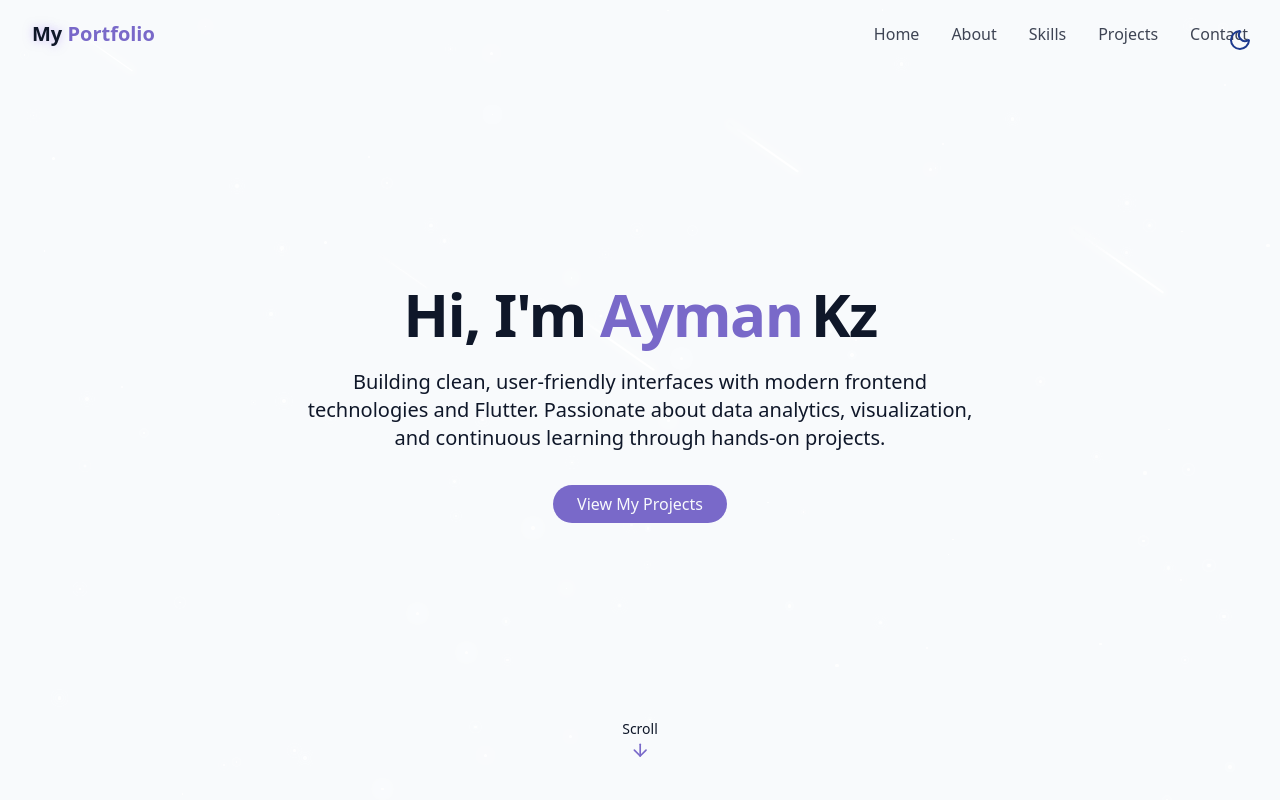
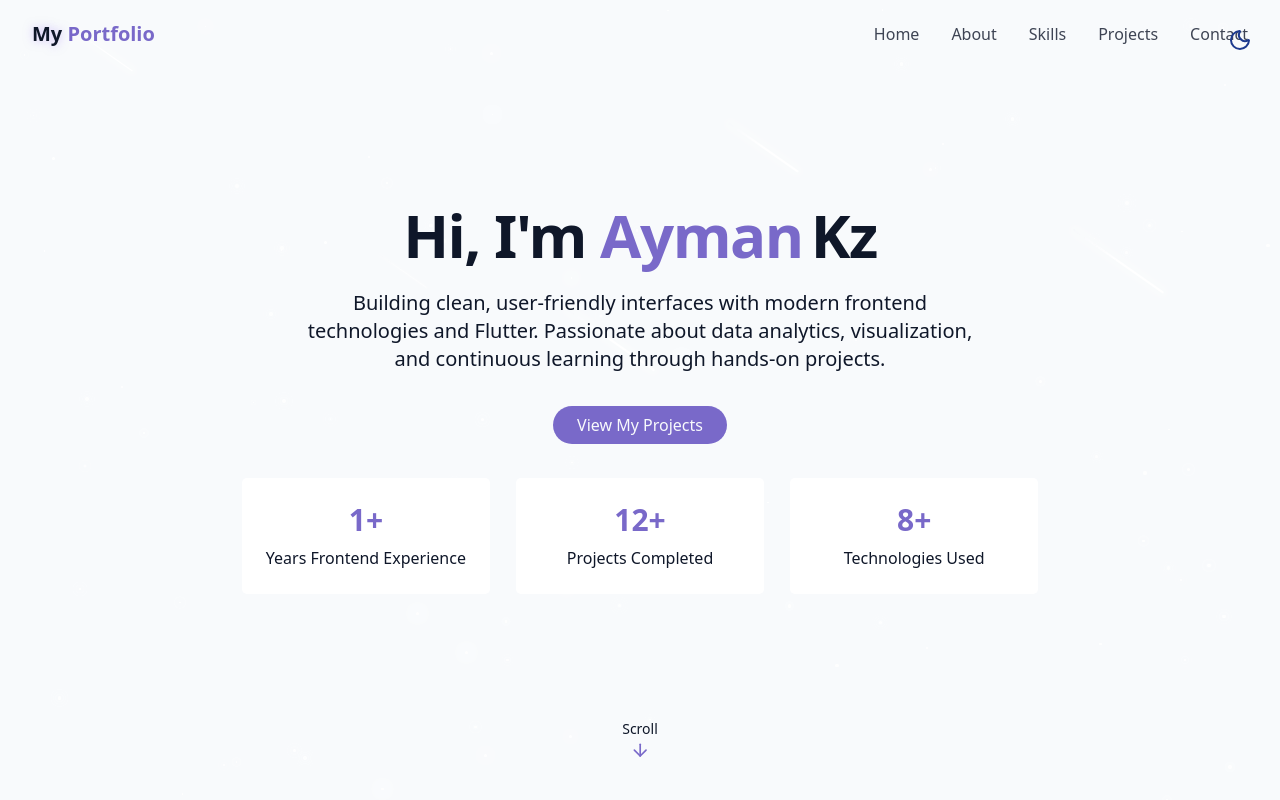
Before and after one commit to Ayman-Kz25/My-Portfolio, a React (Vite) app: page / in a window 1280 px wide. Shown: the top 800 px of the page. Built offline with nearby package versions, Linux system fonts and the light colour scheme.

Commit message:
add xp level in hero section

```diff
--- a/src/components/Hero.jsx
+++ b/src/components/Hero.jsx
@@ -1,6 +1,32 @@
 import { ArrowDown } from "lucide-react";
+import { useState, useEffect } from "react";
 
 function Hero() {
+  function Counter({ end, duration = 2000 }) {
+    const [count, setCount] = useState(0);
+
+    useEffect(() => {
+      let start = 0;
+      const incrementTime = 20;
+      const steps = duration / incrementTime;
+      const increment = end / steps;
+
+      const timer = setInterval(() => {
+        start += increment;
+        if (start >= end) {
+          setCount(end);
+          clearInterval(timer);
+        } else {
+          setCount(Math.floor(start));
+        }
+      }, incrementTime);
+
+      return () => clearInterval(timer);
+    }, [end, duration]);
+
+    return <span>{count}</span>;
+  }
+
   return (
     <section
       id="hero"
@@ -14,7 +40,9 @@ function Hero() {
               {" "}
               Ayman
             </span>
-            <span className="text-gradient ml-2 opacity-0 animate-fade-in-delay-2">Kz</span>
+            <span className="text-gradient ml-2 opacity-0 animate-fade-in-delay-2">
+              Kz
+            </span>
           </h1>
           <p className="text-lg md:text-xl text-muted-foreground max-w-2xl mx-auto opacity-0 animate-fade-in-delay-3">
             Building clean, user-friendly interfaces with modern frontend
@@ -24,16 +52,41 @@ function Hero() {
 
           <div className="pt-4 opacity-0 animate-fade-in-delay-4">
             <a href="#projects" className="cosmic-btn">
-                View My Projects
+              View My Projects
             </a>
           </div>
         </div>
       </div>
 
+      <div className="grid grid-cols-1 sm:grid-cols-3 gap-6 pt-10 opacity-0 animate-fade-in-delay-4">
+        <div className="gradient-border p-6 card-hover text-center">
+          <h3 className="text-3xl font-bold text-primary">
+            <Counter end={1} />+
+          </h3>
+          <p className="text-muted-foreground mt-2">
+            Years Frontend Experience
+          </p>
+        </div>
+
+        <div className="gradient-border p-6 card-hover text-center">
+          <h3 className="text-3xl font-bold text-primary">
+            <Counter end={12} />+
+          </h3>
+          <p className="text-muted-foreground mt-2">Projects Completed</p>
+        </div>
+
+        <div className="gradient-border p-6 card-hover text-center">
+          <h3 className="text-3xl font-bold text-primary">
+            <Counter end={8} />+
+          </h3>
+          <p className="text-muted-foreground mt-2">Technologies Used</p>
+        </div>
+      </div>
+
       <div className="absolute bottom-8 left-1/2 transform -translate-x-1/2 flex flex-col items-center animate-bounce">
         <a href="#about">
-        <span className="text-sm text-muted-foreground mb-2">Scroll</span>
-        <ArrowDown className="h-5 w-5 text-primary cursor-pointer text-center mx-auto"/>
+          <span className="text-sm text-muted-foreground mb-2">Scroll</span>
+          <ArrowDown className="h-5 w-5 text-primary cursor-pointer text-center mx-auto" />
         </a>
       </div>
     </section>
```
